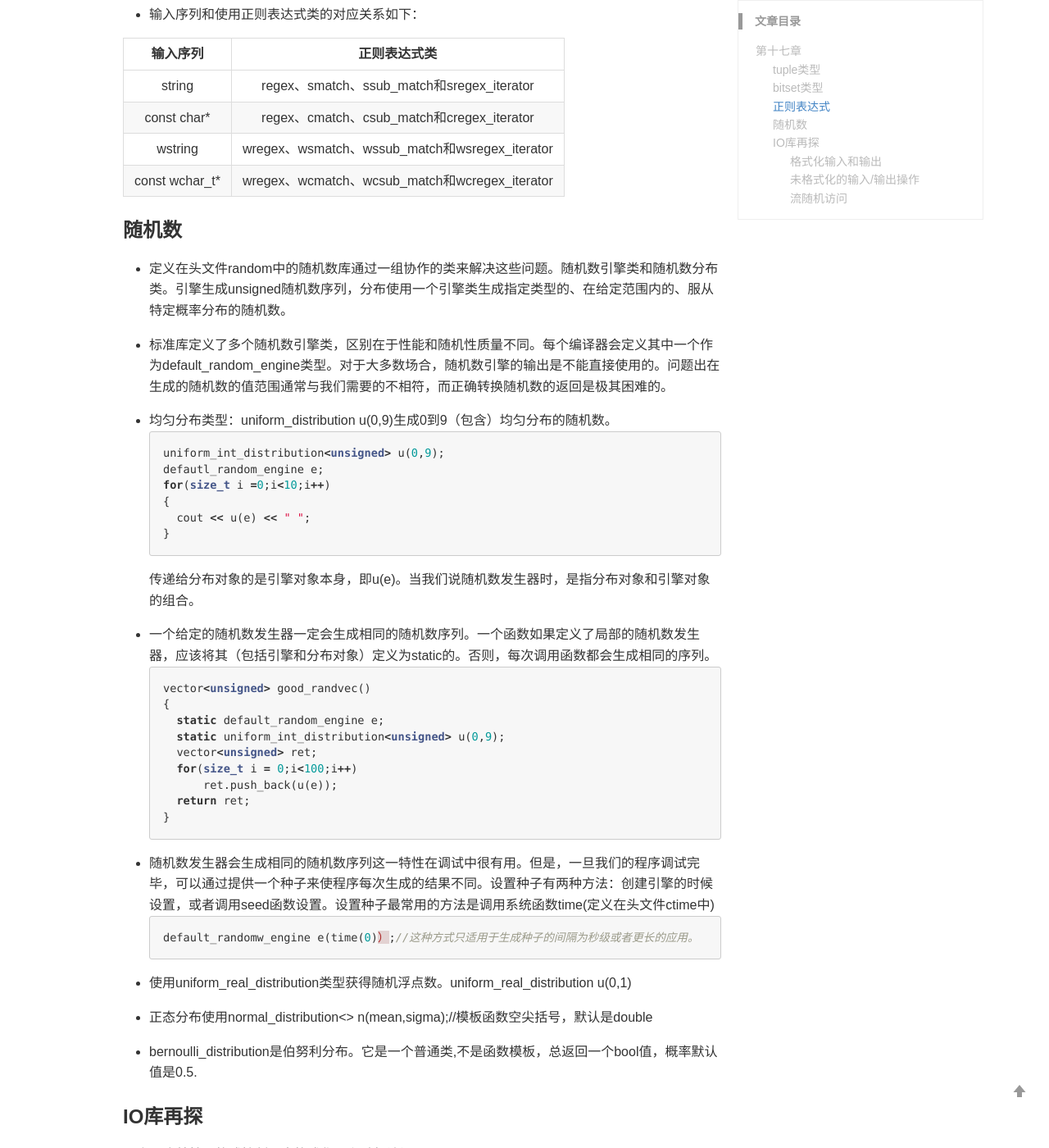
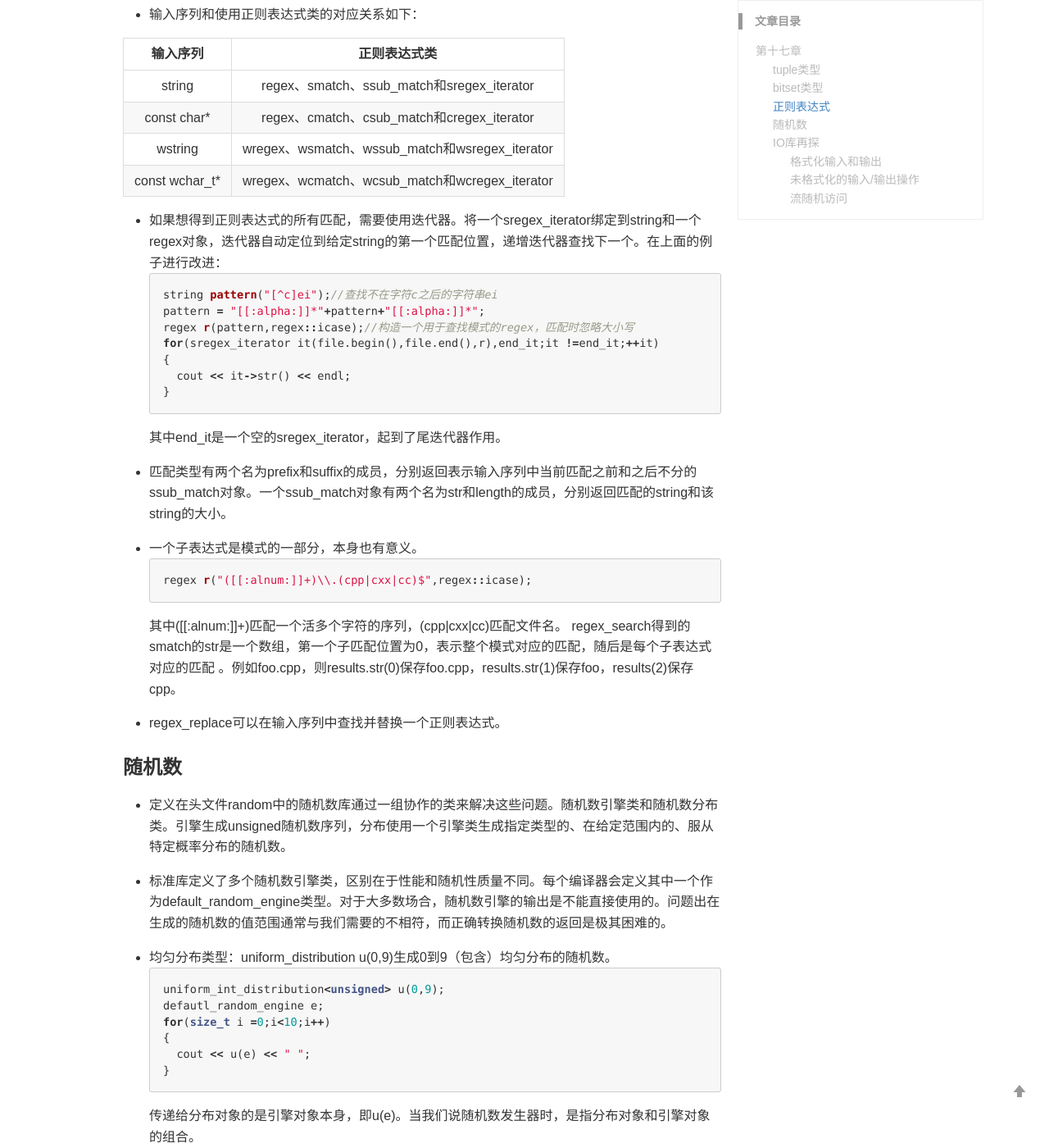
Before and after one commit to demon0612/demon0612.github.io, a Jekyll site: the page built from _posts/2019-06-16-C++Primer-chap17.md, in a window 1280 px wide and 1400 px high, scrolled down 1796 px. Shown: the whole window at 82% size. Built offline with Jekyll 4.4.1, drawn with Linux system fonts in a browser that asks for light colours; comment, search, counter and statistics services are not loaded.

Commit message:
fix chap17

````diff
--- a/_posts/2019-06-16-C++Primer-chap17.md
+++ b/_posts/2019-06-16-C++Primer-chap17.md
@@ -85,20 +85,28 @@ const char*|regex、cmatch、csub_match和cregex_iterator
 wstring|wregex、wsmatch、wssub_match和wsregex_iterator
 const wchar_t*|wregex、wcmatch、wcsub_match和wcregex_iterator
 
+- 如果想得到正则表达式的所有匹配，需要使用迭代器。将一个sregex_iterator绑定到string和一个regex对象，迭代器自动定位到给定string的第一个匹配位置，递增迭代器查找下一个。在上面的例子进行改进：
+```c++
+string pattern("[^c]ei");//查找不在字符c之后的字符串ei
+pattern = "[[:alpha:]]*"+pattern+"[[:alpha:]]*";
+regex r(pattern,regex::icase);//构造一个用于查找模式的regex，匹配时忽略大小写
+for(sregex_iterator it(file.begin(),file.end(),r),end_it;it !=end_it;++it)
+{
+    cout << it->str() << endl;
+}
+```
+其中end_it是一个空的sregex_iterator，起到了尾迭代器作用。
 
+- 匹配类型有两个名为prefix和suffix的成员，分别返回表示输入序列中当前匹配之前和之后不分的ssub_match对象。一个ssub_match对象有两个名为str和length的成员，分别返回匹配的string和该string的大小。
 
+- 一个子表达式是模式的一部分，本身也有意义。
+```c++
+regex r("([[:alnum:]]+)\\.(cpp|cxx|cc)$",regex::icase);
+```
+其中([[:alnum:]]+)匹配一个活多个字符的序列，(cpp|cxx|cc)匹配文件名。
+regex_search得到的smatch的str是一个数组，第一个子匹配位置为0，表示整个模式对应的匹配，随后是每个子表达式对应的匹配 。例如foo.cpp，则results.str(0)保存foo.cpp，results.str(1)保存foo，results(2)保存cpp。
 
-
-
-
-
-
-
-
-
-
-
-
+- regex_replace可以在输入序列中查找并替换一个正则表达式。
 
 ### 随机数
 
````
